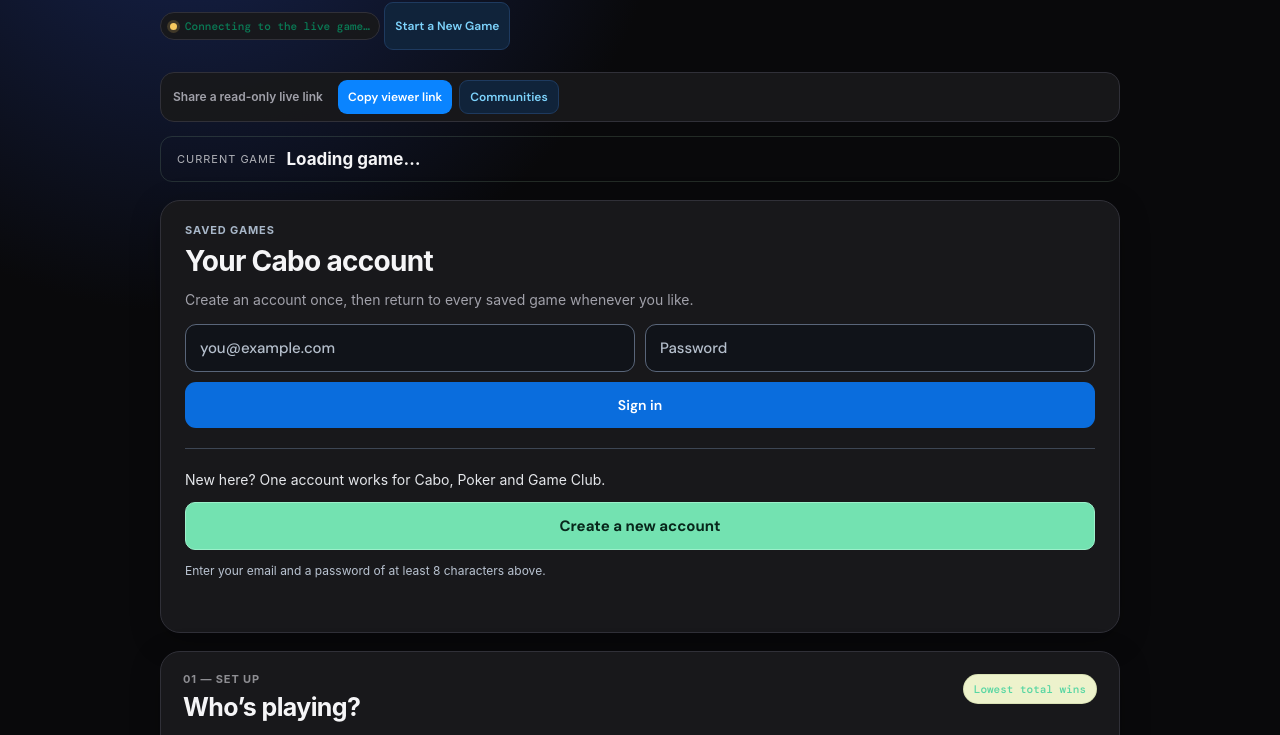
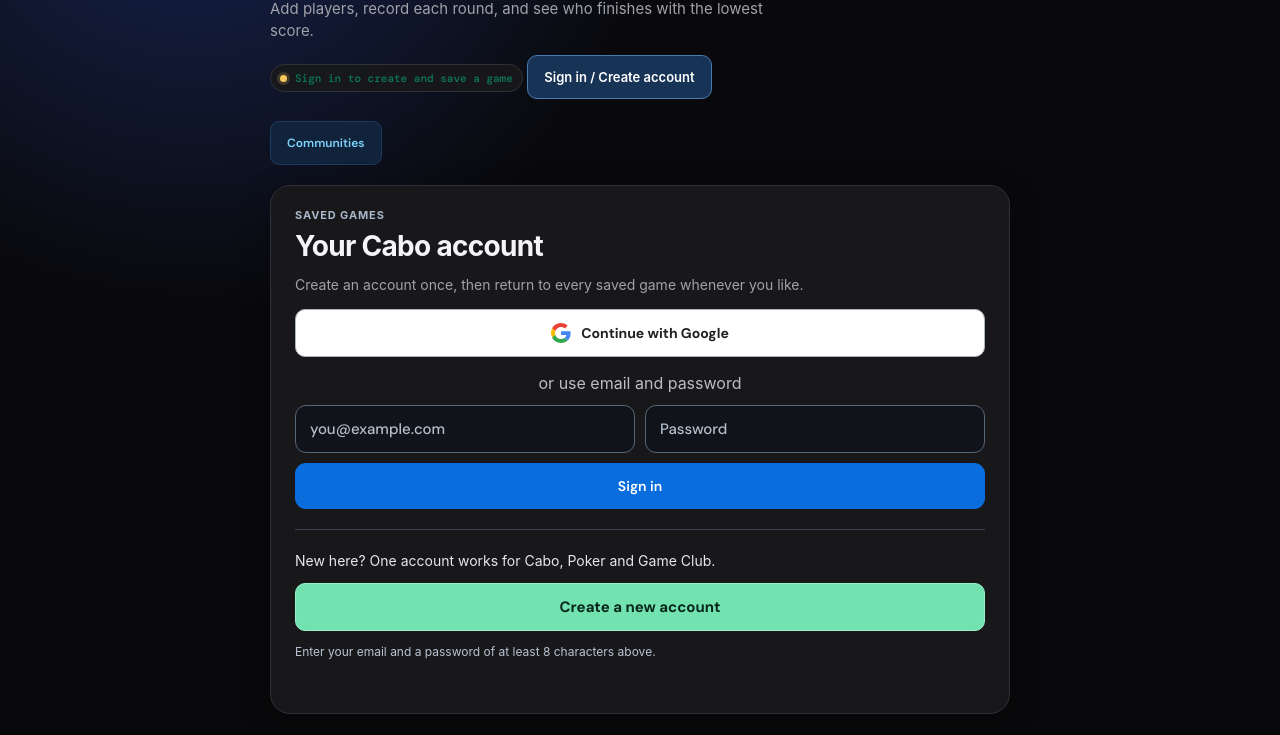
Before and after one commit to cooldikshant007-sudo/cabo_scorekeeper, a plain HTML site: page index.html in a window 1280 px wide. Shown: the part 167-902 px from the top of the page. Drawn offline with nearby package versions, Linux system fonts and the light colour scheme; a web font is replaced by a local one.

Commit message:
Show Continue with Google on login screen

```diff
--- a/index.html
+++ b/index.html
@@ -42,7 +42,7 @@
         </div>
         <div id="signedOut">
           <p id="accountStateSignedOut" class="account-copy">Create an account once, then return to every saved game whenever you like.</p>
-          <form id="signInForm" class="sign-in-form">
+          <button id="googleSignIn" type="button" class="google-sign-in" style="width:100%;min-height:48px;display:flex;align-items:center;justify-content:center;gap:10px;border-radius:10px;border:1px solid #aab4bd;background:#fff;color:#202124;font-weight:700;margin:12px 0 16px"><svg width="20" height="20" viewBox="0 0 48 48" aria-hidden="true"><path fill="#EA4335" d="M24 9.5c3.54 0 6.71 1.22 9.21 3.6l6.85-6.85C35.9 2.38 30.47 0 24 0 14.62 0 6.51 5.38 2.56 13.22l7.98 6.19C12.43 13.72 17.74 9.5 24 9.5z"/><path fill="#4285F4" d="M46.98 24.55c0-1.57-.15-3.09-.38-4.55H24v9.02h12.94c-.58 2.96-2.27 5.48-4.79 7.18l7.73 6C44.39 38.03 46.98 31.88 46.98 24.55z"/><path fill="#FBBC05" d="M10.53 28.59A14.4 14.4 0 0 1 9.75 24c0-1.59.27-3.13.77-4.59l-7.98-6.2A23.9 23.9 0 0 0 0 24c0 3.87.93 7.52 2.56 10.78l7.97-6.19z"/><path fill="#34A853" d="M24 48c6.48 0 11.93-2.13 15.9-5.8l-7.73-6c-2.15 1.45-4.92 2.3-8.17 2.3-6.26 0-11.57-4.22-13.47-9.91l-7.97 6.19C6.51 42.62 14.62 48 24 48z"/></svg>Continue with Google</button><p style="text-align:center;opacity:.75;margin:0 0 12px">or use email and password</p><form id="signInForm" class="sign-in-form">
             <input id="emailInput" type="email" autocomplete="email" placeholder="you@example.com" aria-label="Email address" required />
             <input id="passwordInput" type="password" autocomplete="current-password" minlength="8" placeholder="Password" aria-label="Password" required />
             <button type="submit">Sign in</button>
@@ -118,5 +118,5 @@
     </dialog>
     <template id="playerChipTemplate"><span class="player-chip"><span class="chip-name"></span><button type="button" aria-label="Remove player">×</button></span></template>
     <script src="https://cdn.jsdelivr.net/npm/@supabase/supabase-js@2"></script>
-    <script src="app.js?v=20261026-auth-links"></script></body>
+    <script src="app.js?v=20261120-google-signin"></script></body>
 </html>
```
